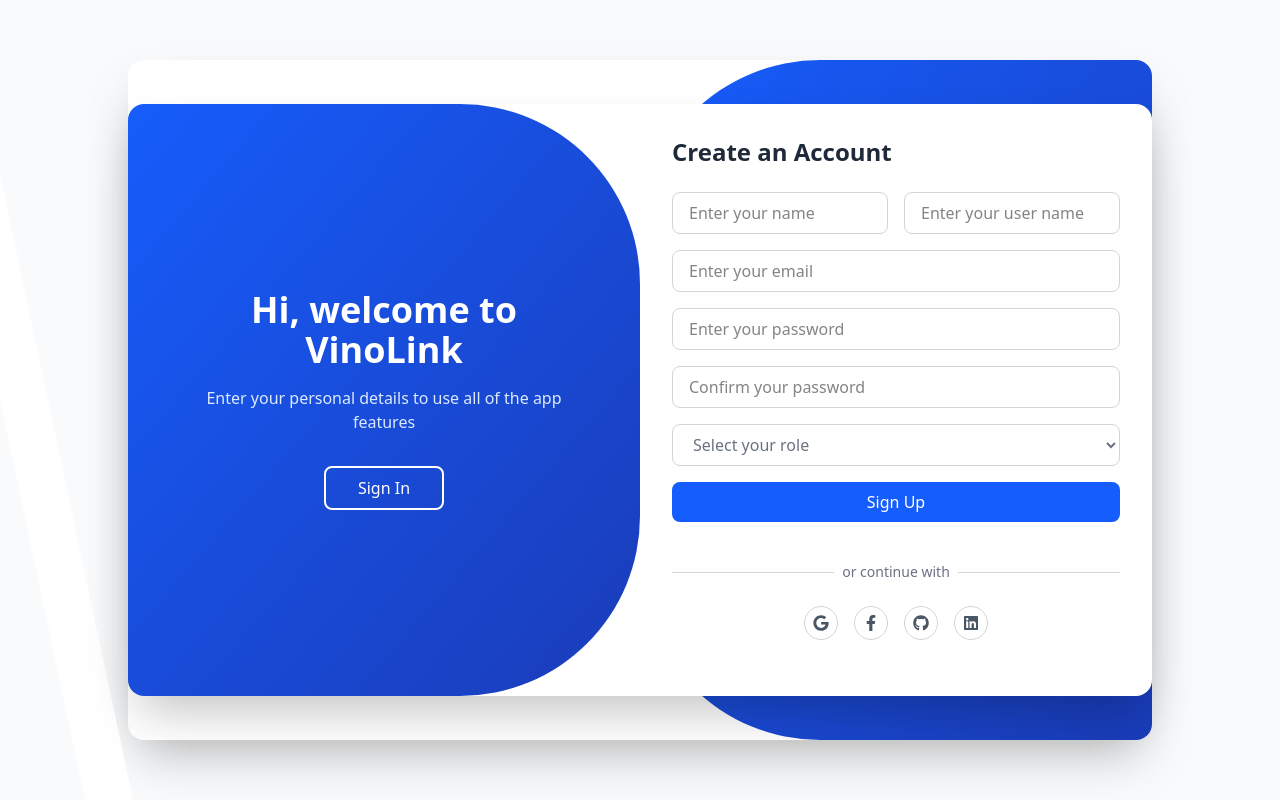
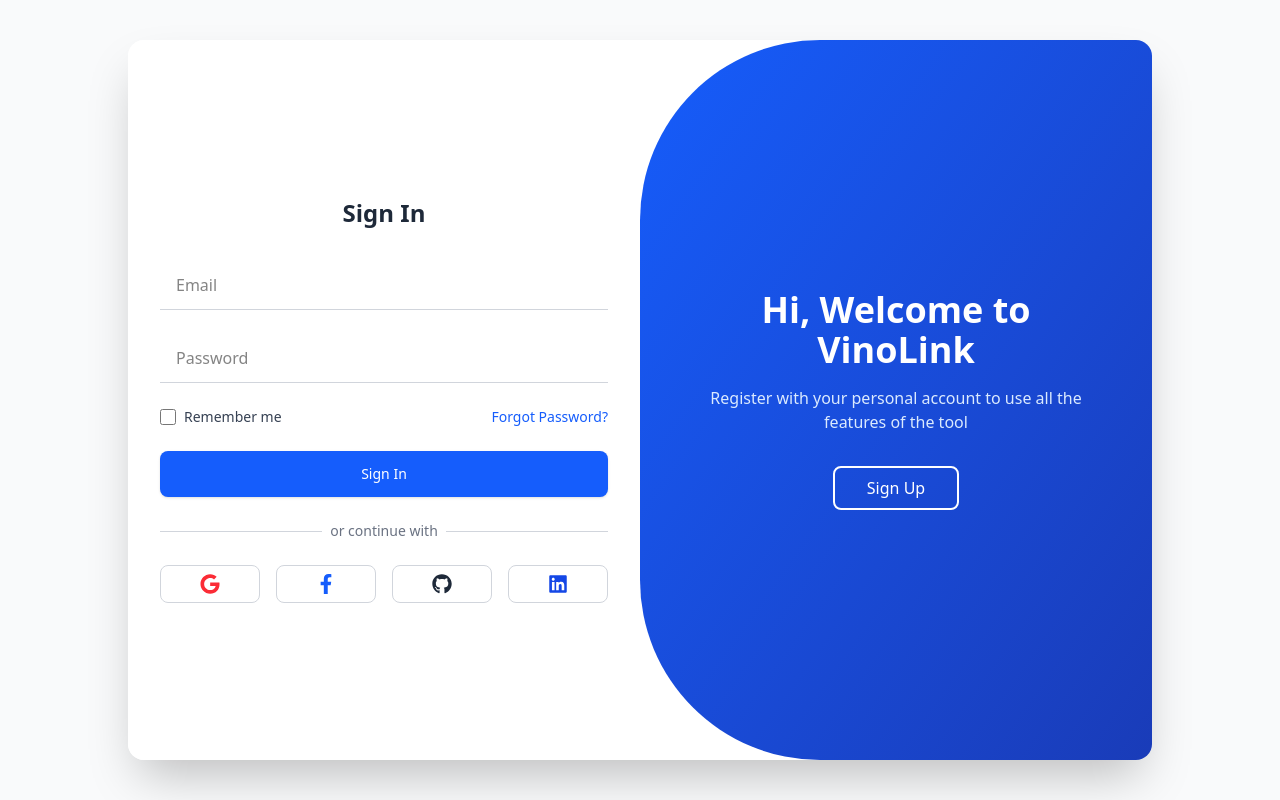
Before and after one commit to equinox-1092/VinoLink-App, a Next.js app: page / in a window 1280 px wide. Built offline with nearby package versions, Linux system fonts and the light colour scheme.

Commit message:
feat(Auth): add form of the login and register

```diff
--- a/package.json
+++ b/package.json
@@ -17,8 +17,10 @@
     "@supabase/supabase-js": "^2.53.0",
     "class-variance-authority": "^0.7.1",
     "clsx": "^2.1.1",
+    "framer-motion": "^12.23.12",
     "i18next": "^25.3.2",
     "lucide-react": "^0.534.0",
+    "motion": "^12.23.12",
     "next": "15.4.5",
     "react": "19.1.0",
     "react-dom": "19.1.0",
--- a/src/app/auth/layout.tsx
+++ b/src/app/auth/layout.tsx
@@ -1,12 +1,6 @@
 import React from "react";
-import Register from "./register/page";
-import Login from "./login/page";
+import { AuthContainer } from "@/components/AuthContainer";
 
 export const AuthLayout = () => {
-  return (
-    <div>
-      <Login />
-      <Register />
-    </div>
-  );
+  return <AuthContainer />;
 };
--- a/src/app/page.tsx
+++ b/src/app/page.tsx
@@ -6,7 +6,7 @@ export default function Home() {
 
   return (
     <main className="min-h-screen p-4">
-      <AuthLayout/>
+    <AuthLayout/>
     </main>
   );
 }
--- /dev/null
+++ b/src/components/AuthContainer.tsx
@@ -0,0 +1,170 @@
+"use client";
+
+import { motion, AnimatePresence, Variants } from "framer-motion";
+import { useState } from "react";
+import { RegisterForm } from "./RegisterForm";
+import { LoginForm } from "./LoginForm";
+import { useTranslation } from "react-i18next";
+
+export const AuthContainer = () => {
+  const [showRegister, setShowRegister] = useState(false);
+  const { t } = useTranslation();
+
+  const containerVariants: Variants = {
+    hidden: { opacity: 0 },
+    show: { opacity: 1, transition: { staggerChildren: 0.5 } },
+  };
+  const itemVariants: Variants = {
+    hidden: { opacity: 0, x: 100 },
+    show: {
+      opacity: 1,
+      x: 0,
+      transition: { type: "spring", stiffness: 100, damping: 20 },
+    },
+    exit: {
+      opacity: 0,
+      x: -100,
+      transition: { type: "spring", stiffness: 100, damping: 20 },
+    },
+  };
+  const springTransition = {
+    type: "spring" as const,
+    stiffness: 300,
+    damping: 30,
+    mass: 0.5,
+  };
+  const welcomeVariantsRight: Variants = {
+    hidden: { x: "100%", opacity: 0 },
+    show: {
+      x: 0,
+      opacity: 1,
+      transition: springTransition,
+    },
+    exit: {
+      x: "-100%",
+      opacity: 0,
+      transition: springTransition,
+    },
+  };
+
+  const welcomeVariantsLeft: Variants = {
+    hidden: { x: "-100%", opacity: 0 },
+    show: {
+      x: 0,
+      opacity: 1,
+      transition: springTransition,
+    },
+    exit: {
+      x: "100%",
+      opacity: 0,
+      transition: springTransition,
+    },
+  };
+
+  const formVariantsRight: Variants = {
+    hidden: { x: "100%", opacity: 0, scale: 0.98 },
+    show: {
+      x: 0,
+      opacity: 1,
+      scale: 1,
+      transition: springTransition,
+    },
+    exit: {
+      x: "-100%",
+      opacity: 0,
+      scale: 0.98,
+      transition: springTransition,
+    },
+  };
+
+  const formVariantsLeft: Variants = {
+    hidden: { x: "-100%", opacity: 0, scale: 0.98 },
+    show: {
+      x: 0,
+      opacity: 1,
+      scale: 1,
+      transition: springTransition,
+    },
+    exit: {
+      x: "100%",
+      opacity: 0,
+      scale: 0.98,
+      transition: springTransition,
+    },
+  };
+
+  return (
+    <div className="fixed inset-0 flex items-center justify-center bg-gray-50">
+      <div className="w-full max-w-5xl bg-white rounded-2xl shadow-2xl h-[90vh] overflow-hidden flex">
+        <AnimatePresence mode="wait">
+          <motion.div
+            key={showRegister ? "welcome-left" : "welcome-right"}
+            className={`w-1/2 bg-gradient-to-br from-blue-600 to-blue-800 flex flex-col items-center justify-center p-12 text-white text-center
+              ${
+                !showRegister
+                  ? "order-2 rounded-l-[180px]"
+                  : "order-1 rounded-r-[180px]"
+              }`}
+            initial="hidden"
+            animate="show"
+            exit="exit"
+            variants={showRegister ? welcomeVariantsLeft : welcomeVariantsRight}
+          >
+            <motion.div
+              className="max-w-md relative z-10"
+              variants={containerVariants}
+              initial="hidden"
+              animate="show"
+            >
+              <motion.h1
+                className="text-4xl font-bold mb-4"
+                variants={itemVariants}
+              >
+                {showRegister
+                  ? t("register.titleRegister")
+                  : t("login.titleLogin")}
+              </motion.h1>
+              <motion.p className="mb-8 text-blue-100" variants={itemVariants}>
+                {showRegister
+                  ? t("register.options")
+                  : t("login.subtitleLogin")}
+              </motion.p>
+              <motion.button
+                onClick={() => setShowRegister(!showRegister)}
+                className="border-2 border-white text-white px-8 py-2 rounded-md hover:bg-white hover:text-blue-600 transition-colors duration-200"
+                variants={itemVariants}
+                whileHover={{ scale: 1.05 }}
+                whileTap={{ scale: 0.95 }}
+              >
+                {showRegister
+                  ? t("register.buttonLogin")
+                  : t("login.buttonRegister")}
+              </motion.button>
+            </motion.div>
+          </motion.div>
+        </AnimatePresence>
+
+        <AnimatePresence mode="wait" initial={false}>
+          <motion.div
+            key={showRegister ? "register" : "login"}
+            variants={showRegister ? formVariantsRight : formVariantsLeft}
+            initial="hidden"
+            animate="show"
+            exit="exit"
+            className={`w-1/2 flex items-center justify-center p-8 bg-white ${
+              !showRegister ? "order-1" : "order-2"
+            }`}
+          >
+            <div className="w-full max-w-md flex flex-col justify-center h-full">
+              {showRegister ? (
+                <RegisterForm onSwitchToLogin={() => setShowRegister(false)} />
+              ) : (
+                <LoginForm onSwitchToRegister={() => setShowRegister(true)} />
+              )}
+            </div>
+          </motion.div>
+        </AnimatePresence>
+      </div>
+    </div>
+  );
+};
--- a/src/components/LoginForm.tsx
+++ b/src/components/LoginForm.tsx
@@ -1,36 +1,19 @@
 "use client";
 import { useTranslation } from "react-i18next";
-import { FaGoogle, FaFacebookF, FaTwitter } from "react-icons/fa";
-import Link from "next/link";
+import { FaGoogle, FaFacebookF, FaGithub, FaLinkedin } from "react-icons/fa";
 
-export const LoginForm = () => {
+interface LoginFormProps {
+  onSwitchToRegister?: () => void;
+}
+
+export const LoginForm = ({ onSwitchToRegister }: LoginFormProps) => {
   const { t } = useTranslation();
+
   return (
-    <div className="fixed inset-0 flex items-center justify-center bg-gray-50">
-      {/* Main Container */}
-      <div className="w-full max-w-5xl bg-white rounded-2xl shadow-2xl max-h-[90vh] overflow-y-auto">
-        <div className="flex flex-row-reverse">
-          {/* Right Side - Welcome */}
-          <div className="w-1/2 bg-gradient-to-br from-blue-600 to-blue-800 flex flex-col items-center justify-center p-12 text-white text-center rounded-l-[180px] min-h-[85vh]">
-            <div className="absolute left-0 top-0 bottom-0 w-12 bg-white transform skew-x-12 origin-left"></div>
-            <div className="max-w-md relative z-10">
-              <h1 className="text-4xl font-bold mb-4">{t("login.titleRegister")}</h1>
-              <p className="mb-8 text-blue-100">
-                {t("login.subtitleRegister")}
-              </p>
-              <Link
-                href="/auth/register"
-                className="inline-block border-2 border-white text-white px-8 py-2 rounded-md hover:bg-white hover:text-blue-600 transition-colors duration-200"
-              >
-                {t("login.buttonRegister")}
-              </Link>
-            </div>
-          </div>
-
-          {/* Left Side - Form */}
-          <div className="w-1/2 p-8 flex items-center">
-            <div className="w-full max-w-md mx-auto">
-              <h1 className="text-2xl font-bold text-gray-800 mb-8 text-center">{t("login.title")}</h1>
+    <div className="w-full">
+      <h1 className="text-2xl font-bold text-gray-800 mb-8 text-center">
+        {t("login.title")}
+      </h1>
 
       <form className="space-y-6">
         {/* Email Input */}
@@ -52,27 +35,46 @@ const { t } = useTranslation();
         </div>
 
         {/* Remember Me & Forgot Password */}
-                <div className="flex items-center justify-between text-sm">
-                  <label className="flex items-center">
+        <div className="flex items-center justify-between">
+          <div className="flex items-center">
             <input
+              id="remember-me"
+              name="remember-me"
               type="checkbox"
-                      className="h-4 w-4 mr-2 rounded border-gray-300 text-blue-600 focus:ring-blue-500"
+              className="h-4 w-4 text-blue-600 focus:ring-blue-500 border-gray-300 rounded"
             />
+            <label
+              htmlFor="remember-me"
+              className="ml-2 block text-sm text-gray-700"
+            >
               {t("login.remember")}
             </label>
-                  <a href="#" className="text-blue-600 hover:underline">{t("login.forgotPassword")}</a>
           </div>
 
-                {/* Submit Button */}
+          <div className="text-sm">
+            <a
+              href="#"
+              className="font-medium text-blue-600 hover:text-blue-500"
+            >
+              {t("login.forgotPassword")}
+            </a>
+          </div>
+        </div>
+
+        {/* Sign In Button */}
+        <div>
           <button
             type="submit"
-                  className="w-full bg-blue-600 text-white py-3 px-4 rounded-md hover:bg-blue-700 transition-colors duration-200"
+            className="w-full flex justify-center py-3 px-4 border border-transparent rounded-md shadow-sm text-sm font-medium text-white bg-blue-600 hover:bg-blue-700 focus:outline-none focus:ring-2 focus:ring-offset-2 focus:ring-blue-500 transition-colors duration-200"
           >
             {t("login.submit")}
           </button>
+        </div>
+      </form>
 
-                {/* Divider */}
-                <div className="relative my-6">
+      {/* Social Login */}
+      <div className="mt-6">
+        <div className="relative">
           <div className="absolute inset-0 flex items-center">
             <div className="w-full border-t border-gray-300"></div>
           </div>
@@ -83,35 +85,31 @@ const { t } = useTranslation();
           </div>
         </div>
 
-                {/* Social Buttons */}
-                <div className="flex justify-center gap-4">
+        <div className="mt-6 grid grid-cols-4 gap-4">
           <button
             type="button"
-                    className="p-3 border border-gray-300 rounded-full hover:bg-gray-100 transition-colors duration-200"
-                    aria-label="Google"
+            className="flex items-center justify-center p-2 border border-gray-300 rounded-md text-gray-700 hover:bg-gray-50 hover:scale-110 duration-200 transition-all ease-in-out cursor-pointer"
           >
-                    <FaGoogle className="text-gray-600" />
+            <FaGoogle className="h-5 w-5 text-red-500" />
           </button>
           <button
             type="button"
-                    className="p-3 border border-gray-300 rounded-full hover:bg-gray-100 transition-colors duration-200"
-                    aria-label="Twitter"
+            className="flex items-center justify-center p-2 border border-gray-300 rounded-md text-gray-700 hover:bg-gray-50 hover:scale-110 duration-200 transition-all ease-in-out cursor-pointer"
           >
-                    <FaTwitter className="text-gray-600" />
+            <FaFacebookF className="h-5 w-5 text-blue-600" />
           </button>
           <button
             type="button"
-                    className="p-3 border border-gray-300 rounded-full hover:bg-gray-100 transition-colors duration-200"
-                    aria-label="Facebook"
+            className="flex items-center justify-center p-2 border border-gray-300 rounded-md text-gray-700 hover:bg-gray-50 hover:scale-110 duration-200 transition-all ease-in-out cursor-pointer"
           >
-                    <FaFacebookF className="text-gray-600" />
+            <FaGithub className="h-5 w-5 text-gray-800" />
           </button>
-                </div>
-
-
-              </form>
-            </div>
-          </div>
+          <button
+            type="button"
+            className="flex items-center justify-center p-2 border border-gray-300 rounded-md text-gray-700 hover:bg-gray-50 hover:scale-110 duration-200 transition-all ease-in-out cursor-pointer"
+          >
+            <FaLinkedin className="h-5 w-5 text-blue-700" />
+          </button>
         </div>
       </div>
     </div>
--- a/src/components/RegisterForm.tsx
+++ b/src/components/RegisterForm.tsx
@@ -1,20 +1,22 @@
 "use client";
 import { useTranslation } from "react-i18next";
 import { FaGoogle, FaFacebookF, FaGithub, FaLinkedin } from "react-icons/fa";
-import Link from "next/link";
 
-export const RegisterForm = () => {
+interface RegisterFormProps {
+  onSwitchToLogin?: () => void;
+}
+
+export const RegisterForm = ({ onSwitchToLogin }: RegisterFormProps) => {
   const { t } = useTranslation();
+  const roleOptions = t("register.roleOptions", {
+    returnObjects: true,
+  }) as string[];
 
   return (
-    <div className="fixed inset-0 flex items-center justify-center">
-      {/* Main Container */}
-      <div className="w-full max-w-5xl bg-white rounded-2xl shadow-2xl max-h-[90vh] overflow-y-auto">
-        <div className="flex flex-row-reverse">
-          {/* Right Side - Form */}
-          <div className="w-1/2 p-8">
-            <div className="w-full max-w-md mx-auto">
-              <h1 className="text-2xl font-bold text-gray-800 mb-6">{t("register.title")}</h1>
+    <div className="w-full px-8 py-6">
+      <h1 className="text-2xl font-bold text-gray-800 mb-6 text-center">
+        {t("register.title")}
+      </h1>
 
       <form className="space-y-4">
         <div className="grid grid-cols-2 gap-4">
@@ -54,22 +56,37 @@ export const RegisterForm = () => {
 
         <select
           name="role"
-                  className="w-full px-4 py-2 border border-gray-300 rounded-md bg-white focus:outline-none focus:ring-2 focus:ring-blue-500 text-gray-500"
+          className="w-full px-4 py-2 border border-gray-300 rounded-md focus:outline-none focus:ring-2 focus:ring-blue-500 bg-white"
         >
           <option value="">{t("register.rolePlaceholder")}</option>
-                  <option value="user">{t("register.roleOptions[0]")}</option>
-                  <option value="producer">{t("register.roleOptions[1]")}</option>
-                  <option value="provider">{t("register.roleOptions[2]")}</option>
+          {roleOptions.map((role) => (
+            <option key={role} value={role}>
+              {role}
+            </option>
+          ))}
         </select>
+
+        <div className="flex items-center">
+          <input
+            id="terms"
+            type="checkbox"
+            className="h-4 w-4 text-blue-600 focus:ring-blue-500 border-gray-300 rounded"
+          />
+          <label htmlFor="terms" className="ml-2 block text-sm text-gray-700">
+            I agree to the{" "}
+            <a href="#" className="text-blue-600 hover:underline">
+              terms and conditions
+            </a>
+          </label>
+        </div>
 
         <button
           type="submit"
-                  className="w-full bg-blue-600 text-white py-2 px-4 rounded-md hover:bg-blue-700 transition-colors duration-200"
+          className="w-full bg-blue-600 text-white py-2 px-4 rounded-md hover:bg-blue-700 focus:outline-none focus:ring-2 focus:ring-blue-500 focus:ring-offset-2 transition-colors duration-200"
         >
           {t("register.submit")}
         </button>
-
-                <div className="relative my-6">
+        <div className="relative mt-6">
           <div className="absolute inset-0 flex items-center">
             <div className="w-full border-t border-gray-300"></div>
           </div>
@@ -80,57 +97,33 @@ export const RegisterForm = () => {
           </div>
         </div>
 
-                <div className="flex justify-center gap-4 mb-6">
+        <div className="grid grid-cols-4 gap-4 mt-4">
         <button
             type="button"
-                    className="p-2 border border-gray-300 rounded-full hover:bg-gray-100 transition-colors duration-200"
-                    aria-label="Google"
+            className="flex items-center justify-center p-2 border border-gray-300 rounded-md text-gray-700 hover:bg-gray-50 hover:scale-110 duration-200 transition-all ease-in-out cursor-pointer"
           >
-                    <FaGoogle className="text-gray-600" />
+            <FaGoogle className="h-5 w-5 text-red-500" />
           </button>
           <button
             type="button"
-                    className="p-2 border border-gray-300 rounded-full hover:bg-gray-100 transition-colors duration-200"
-                    aria-label="Facebook"
+            className="flex items-center justify-center p-2 border border-gray-300 rounded-md text-gray-700 hover:bg-gray-50 hover:scale-110 duration-200 transition-all ease-in-out cursor-pointer"
           >
-                    <FaFacebookF className="text-gray-600" />
+            <FaFacebookF className="h-5 w-5 text-blue-600" />
           </button>
           <button
             type="button"
-                    className="p-2 border border-gray-300 rounded-full hover:bg-gray-100 transition-colors duration-200"
-                    aria-label="GitHub"
+            className="flex items-center justify-center p-2 border border-gray-300 rounded-md text-gray-700 hover:bg-gray-50 hover:scale-110 duration-200 transition-all ease-in-out cursor-pointer"
           >
-                    <FaGithub className="text-gray-600" />
+            <FaGithub className="h-5 w-5 text-gray-800" />
           </button>
           <button
             type="button"
-                    className="p-2 border border-gray-300 rounded-full hover:bg-gray-100 transition-colors duration-200"
-                    aria-label="LinkedIn"
+            className="flex items-center justify-center p-2 border border-gray-300 rounded-md text-gray-700 hover:bg-gray-50 hover:scale-110 duration-200 transition-all ease-in-out cursor-pointer"
           >
-                    <FaLinkedin className="text-gray-600" />
+            <FaLinkedin className="h-5 w-5 text-blue-700" />
           </button>
         </div>
       </form>
     </div>
-          </div>
-
-          {/* Left Side - Welcome */}
-          <div className="w-1/2 bg-gradient-to-br from-blue-600 to-blue-800 flex flex-col items-center justify-center p-12 text-white text-center rounded-r-[180px]">
-            <div className="max-w-md">
-              <h2 className="text-4xl font-bold mb-4">{t("register.titleRegister")}</h2>
-              <p className="mb-8 text-blue-100">
-                {t("register.options")}
-              </p>
-              <Link
-                href="/auth/login"
-                className="inline-block bg-transparent border-2 border-white text-white px-8 py-2 rounded-md hover:bg-white hover:text-blue-600 transition-colors duration-200"
-              >
-                {t("register.buttonLogin")}
-              </Link>
-            </div>
-          </div>
-        </div>
-      </div>
-    </div>
   );
 };
--- a/src/locales/en.json
+++ b/src/locales/en.json
@@ -17,8 +17,8 @@
     "submit": "Sign In",
     "forgotPassword": "Forgot Password?",
     "account": "or continue with",
-    "titleRegister": "Hi, welcome to VinoLink",
-    "subtitleRegister": "Register with your personal account to use all the features of the tool",
+    "titleLogin": "Hi, Welcome to VinoLink",
+    "subtitleLogin": "Register with your personal account to use all the features of the tool",
     "buttonRegister": "Sign Up"
   },
   "register": {
@@ -38,7 +38,7 @@
     "roleOptions": ["User", "Producer", "Provider"],
     "subtitle": "Password must have a minimum of 8 characters",
     "submit": "Sign Up",
-    "titleRegister": "Hi, welcome to VinoLink",
+    "titleRegister": "Hi, Welcome to Back!!",
     "options": "Enter your personal details to use all of the app features",
     "buttonLogin": "Sign In",
     "account": "or continue with"
```
Also changed, not shown: 2 other files (tests, documents, lock files or other folders). Lines whose indentation alone changed are shown as unchanged.
